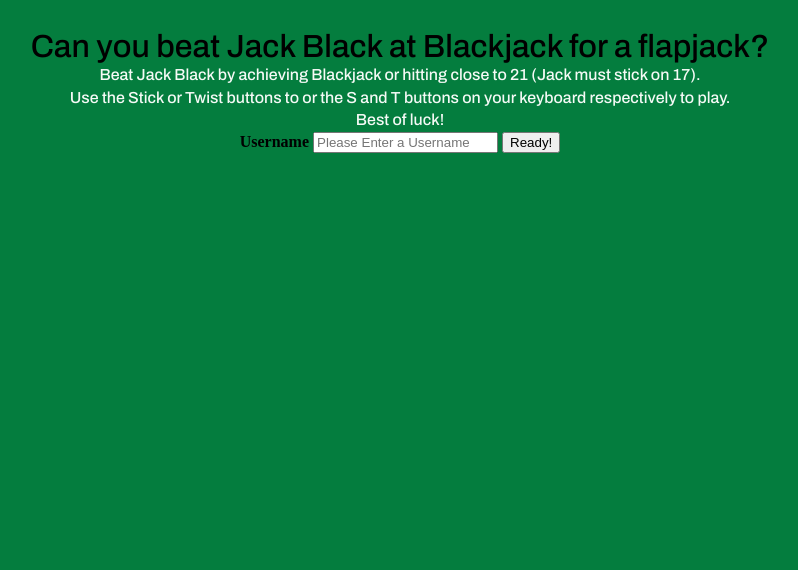
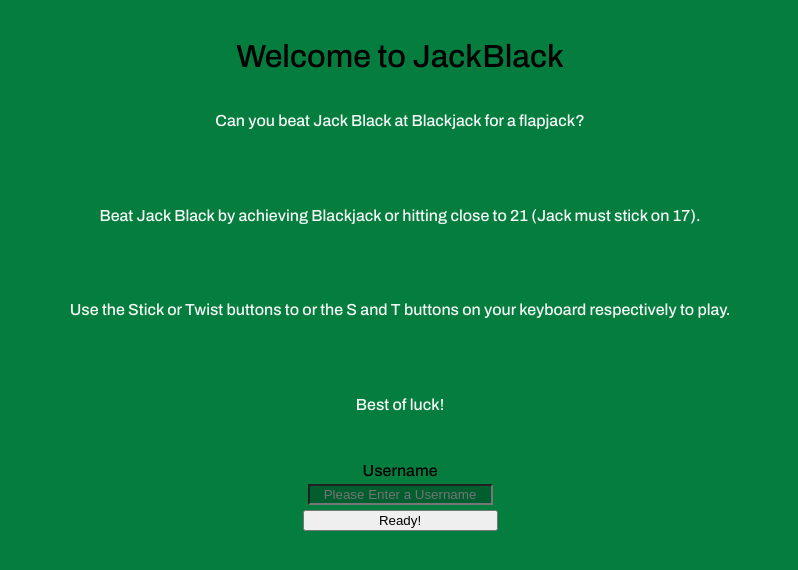
Before and after one commit to one1189/JackBlack, a plain HTML site: page index.html in a window 1280 px wide. Shown: the whole page, without its empty margins (240-1038 px from the left). Drawn offline with Linux system fonts and the light colour scheme; a web font is replaced by a local one.

Commit message:
complete index page

```diff
--- a/assets/css/stylesheet.css
+++ b/assets/css/stylesheet.css
@@ -13,16 +13,31 @@ body {
     display: flex;
     flex-direction: column;
     font-family: Archivo, Arial;
+    padding: 10px;
 }
 
+
 .intro p {
-    margin: 0;
+    padding: 20px;
     line-height: 1.4rem;
     color: #f5faf6;
 }
 
 .intro h1 {
     margin-bottom: 0;
+}
+
+.username {
+    display: inline-flex;
+    flex-direction: column;
+    font-family: Archivo, Arial
+}
+
+.username input {
+    text-align: center;
+    background-color: rgb(0, 0, 0, 0.25);
+    color: #fff;
+    margin: 5px;
 }
 
 .jbhand {
--- a/index.html
+++ b/index.html
@@ -11,7 +11,8 @@
 
 <body>
     <div class="intro">
-        <h1>Can you beat Jack Black at Blackjack for a flapjack?</h1>
+        <h1>Welcome to JackBlack</h1>
+        <p>Can you beat Jack Black at Blackjack for a flapjack?</p>
         <p>Beat Jack Black by achieving Blackjack or hitting close to 21 (Jack must stick on 17).</p>
         <p>Use the Stick or Twist buttons to or the S and T buttons on your keyboard respectively to play.</p>
         <p>Best of luck!</p>
```
